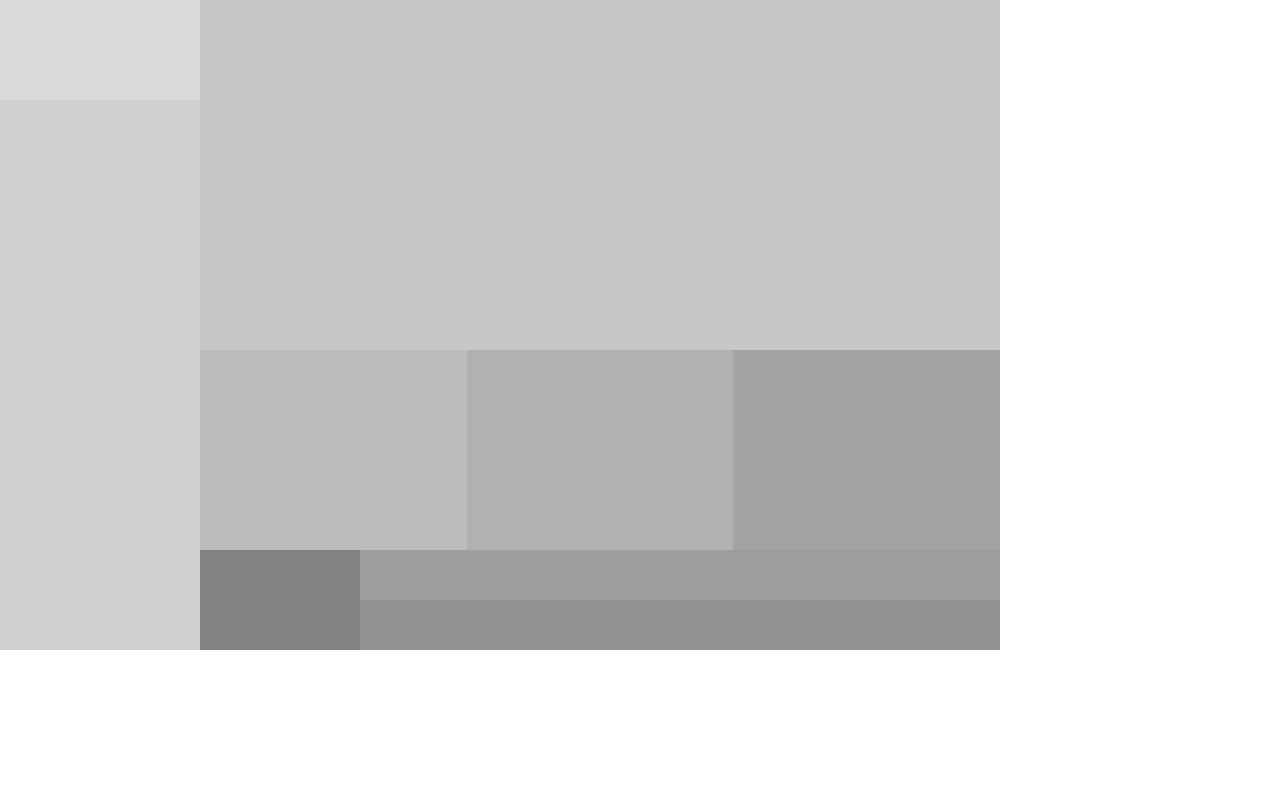
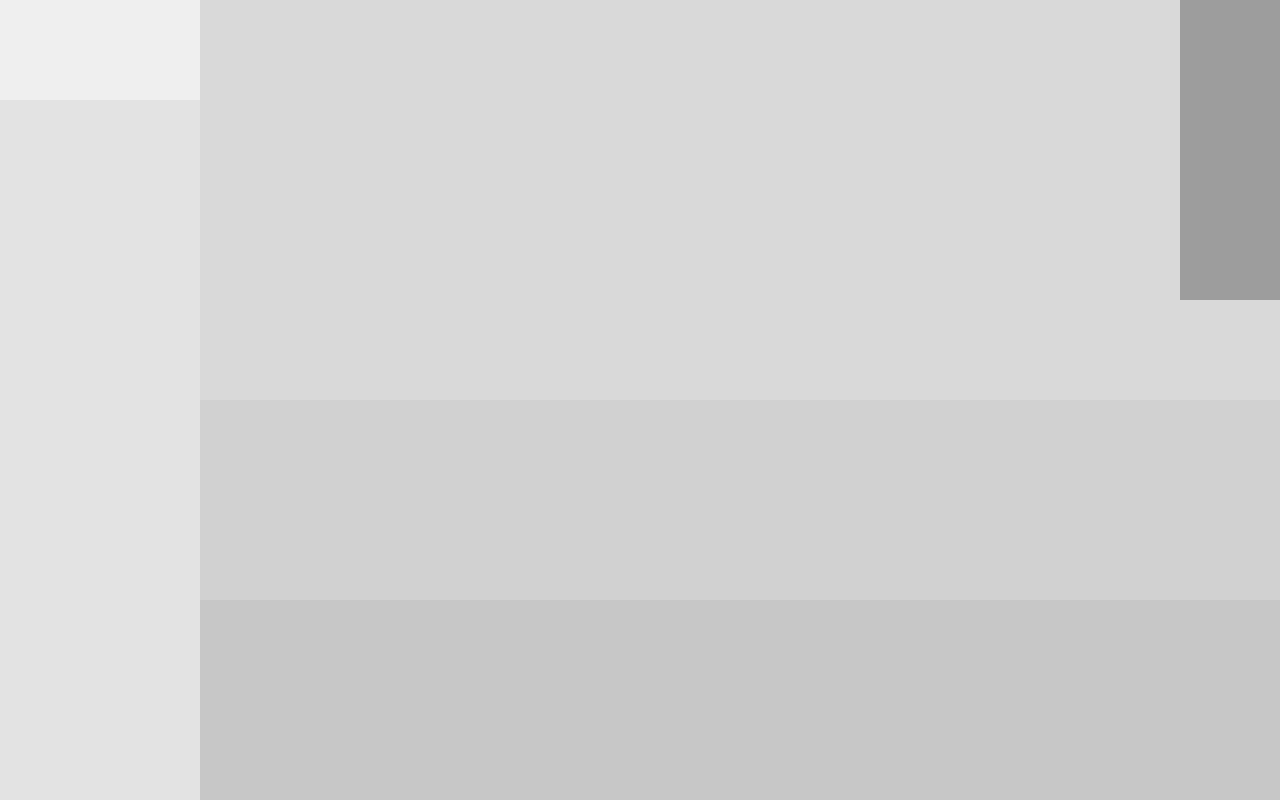
Before and after one commit to JoJo1003/HTML, a plain HTML site: page index3.html in a window 1280 px wide. Shown: the top 800 px of the page. Drawn offline with Linux system fonts and the light colour scheme.

Commit message:
웹디자인 레이아웃D-3
5일차

```diff
--- a/index3.html
+++ b/index3.html
@@ -3,55 +3,56 @@
 <head>
     <meta charset="UTF-8">
     <meta name="viewport" content="width=device-width, initial-scale=1.0">
-    <title>웹디자인기능사 레이아웃 C-3</title>
+    <title>웹디자인기능사 레이아웃 D-3</title>
     <style>
         * {
             margin: 0;
             padding: 0;
         }
         #wrap {
-            width: 1000px;
+            width: 100%;
             display: flex;
+            flex-wrap: wrap;
         }
         #aside {
-            width: 20%;
+            width: 200px;
         }
-        #aside h1 {
+        #aside .logo {
             width: 100%;
             height: 100px;
-            background-color: #d9d9d9;
+            background-color: #efefef;
         }
-        #aside nav {
+        #aside .nav {
             width: 100%;
-            height: 550px;
-            background-color: #d1d1d1;
+            height: 750px;
+            background-color: #e3e3e3;
         }
         #main {
-            width: 80%;
+            width: calc(100% - 200px);
         }
         #slider {
             width: 100%;
-            height: 350px;
-            background-color: #c7c7c7;
+            height: 400px;
+            background-color: #d9d9d9;
+            position: relative;
+        }
+        #slider .link {
+            position: absolute;
+            right: 0;
+            top: 0;
+            width: 100px;
+            height: 300px;
+            background-color: #9d9d9d;
+        }
+        #banner {
+            width: 100%;
+            height: 200px;
+            background-color: #d1d1d1;
         }
         #contents {
             width: 100%;
-            display: flex;
-        }
-        #contents .content1 {
-            width: 33.3333%;
-            height: 200px;
-            background-color: #bcbcbc;
-        }
-        #contents .content2 {
-            width: 33.3333%;
-            height: 200px;
-            background-color: #b1b1b1;
-        }
-        #contents .content3 {
-            width: 33.3333%;
-            height: 200px;
-            background-color: #a3a3a3;
+            height: 250px;
+            background-color: #c7c7c7;
         }
         #footer {
             width: 100%;
@@ -59,42 +60,46 @@
         }
         #footer .footer1 {
             width: 20%;
-            background-color: #838383;
+            height: 120px;
+            background-color: #bcbcbc;
         }
         #footer .footer2 {
             width: 80%;
         }
         #footer .footer2 .footer2-1 {
             width: 100%;
-            height: 50px;
-            background-color: #9d9d9d;
+            height: 60px;
+            background-color: #b1b1b1;
         }
         #footer .footer2 .footer2-2 {
             width: 100%;
-            height: 50px;
-            background-color: #929292;
+            height: 60px;
+            background-color: #a3a3a3;
         }
     </style>
 </head>
 <body>
     <div id="wrap">
         <aside id="aside">
-            <h1></h1>
-            <nav></nav>
+            <h1 class="logo"></h1>
+            <nav class="nav"></nav>
         </aside>
         <!-- //aside -->
-
         <main id="main">
             <article id="slider">
+                <div class="link"></div>
             </article>
             <!-- //slider -->
 
+            <article id="banner">
+            </article>
+            <!-- //banner -->
+
             <section id="contents">
-                <article class="content1"></article>
-                <article class="content2"></article>
-                <article class="content3"></article>
             </section>
             <!-- //contents -->
+        </main>
+        <!-- //main -->
 
         <footer id="footer">
             <div class="footer1"></div>
@@ -104,8 +109,6 @@
             </div>
         </footer>
         <!-- //footer -->
-        </main>
-        <!-- //main -->
     </div>
     <!-- //wrap -->
 </body>
```
Lines whose indentation alone changed are shown as unchanged.
